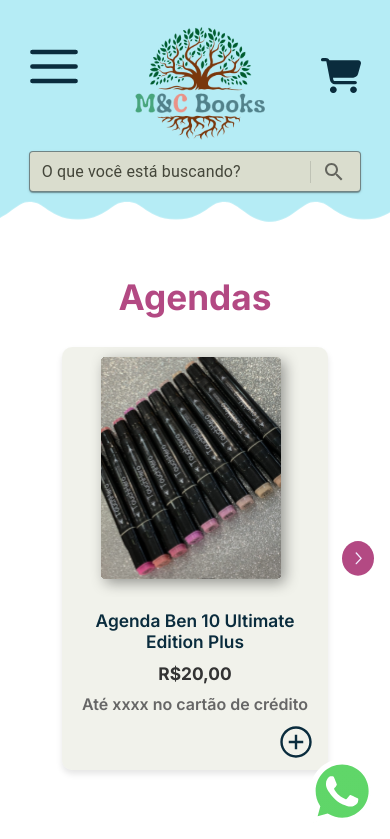
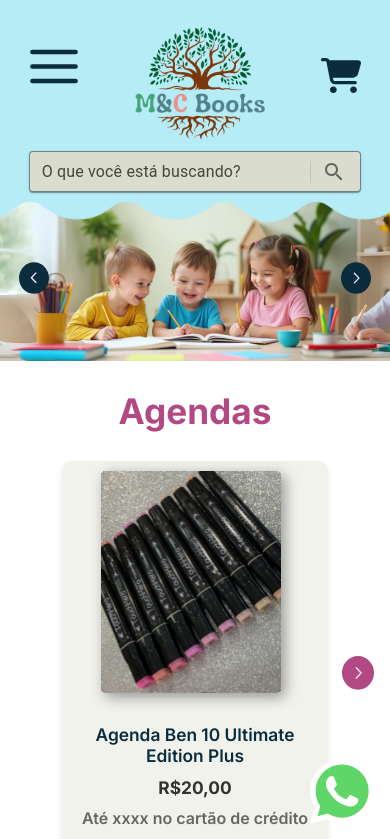
Before and after one commit to patriciasanttos/projeto-livraria, a React (Vite) app in the folder web/: page / in a window 390 px wide. Shown: the top 839 px of the page. Built offline with nearby package versions, Linux system fonts and the light colour scheme; no server answers.

Commit message:
slide function fixed

```diff
--- a/web/src/Components/Banner/Banner.jsx
+++ b/web/src/Components/Banner/Banner.jsx
@@ -1,35 +1,51 @@
-import React from "react";
+import React, { useCallback, useEffect } from "react";
 
 //-- Icons and Images
-import bannerOne from "../../assets/Images/BannerSection/banner-1.svg"
-import bannerTwo from "../../assets/Images/BannerSection/banner-2.svg"
-import next from "../../assets/Images/BannerSection/next.svg"
-import prev from "../../assets/Images/BannerSection/prev.svg"
+import bannerOne from "../../assets/Images/BannerSection/banner-1.svg";
+import bannerTwo from "../../assets/Images/BannerSection/banner-2.svg";
+import next from "../../assets/Images/BannerSection/next.svg";
+import prev from "../../assets/Images/BannerSection/prev.svg";
 
 //-- Components
 import "./Banner.scss";
 
 const BannerSlider = () => {
-    let index = 0;
-    const slides = document.querySelectorAll('.banner');
-    const totalSlides = slides.length;
+  const [index, setIndex] = React.useState(0);
 
-    function showSlide() {
+  useEffect(() => {
+    const interval = setInterval(nextSlide, 8000);
+
+    return () => {
+      clearInterval(interval);
+    };
+  }, []);
+
+  useEffect(() => {
+    showSlide();
+  }, [index]);
+
+  const showSlide = () => {
     const container = document.getElementsByClassName("banner-container")[0];
     container.style.transform = `translateX(-${index * 100}%)`;
   }
+  const nextSlide = useCallback(() => {
+    setIndex((prevIndex) => {
+      const slides = document.querySelectorAll(".banner");
+      const totalSlides = slides.length;
 
-    function nextSlide() {
-        index = (index + 1) % totalSlides;
-        showSlide();
-    }
+      return (prevIndex + 1) % totalSlides;
+    });
+  }, []);
 
-    function prevSlide() {
-        index = (index - 1 + totalSlides) % totalSlides;
-        showSlide();
-    }
+  const prevSlide = useCallback(() => {
+    console.log("prevSlide")
+    setIndex((prevIndex) => {
+      const slides = document.querySelectorAll(".banner");
+      const totalSlides = slides.length;
 
-setInterval(nextSlide, 8000);
+      return (prevIndex - 1) % totalSlides;
+    });
+  }, []);
 
   return (
     <section className="banner-section">
--- a/web/src/Components/Banner/Banner.scss
+++ b/web/src/Components/Banner/Banner.scss
@@ -41,7 +41,6 @@
 @media screen and (min-width: 550px) and (max-width: 822px) {
     .banner-section {
         margin-top: -1.8rem;
-        z-index: -1;
 
         .arrow {
             img {
@@ -55,7 +54,6 @@
 @media screen and (min-width: 319px) and (max-width: 550px) {
     .banner-section {
         margin-top: -1.8rem;
-        z-index: -1;
 
         .arrow {
             img {
--- a/web/src/Components/Header/HeaderMobile/HeaderMobile.scss
+++ b/web/src/Components/Header/HeaderMobile/HeaderMobile.scss
@@ -8,6 +8,8 @@
 
     display: flex;
     flex-direction: column;
+    position: relative;
+    z-index: 1;
 
     .row-top {
         display: flex;
--- a/web/src/Pages/public/HomePage/HomePage.jsx
+++ b/web/src/Pages/public/HomePage/HomePage.jsx
@@ -19,6 +19,7 @@
 
   return (
     <div className='home-page'>
+      <BannerSlider />
       <section>
         <Category
           data={category1.items}
--- a/web/src/Pages/public/HomePage/HomePage.scss
+++ b/web/src/Pages/public/HomePage/HomePage.scss
@@ -4,7 +4,7 @@
     justify-content: center;
     align-items: center;
 
-    margin-top: 5%;
+    // margin-top: 5%;
 
     section {
         display: flex;
--- a/web/src/main.jsx
+++ b/web/src/main.jsx
@@ -1,10 +1,7 @@
-import { StrictMode } from 'react'
 import { createRoot } from 'react-dom/client'
 import './index.scss'
 import App from './App.jsx'
 
 createRoot(document.getElementById('root')).render(
-  <StrictMode>
     <App />
-  </StrictMode>,
 )
```
Lines whose indentation alone changed are shown as unchanged.
